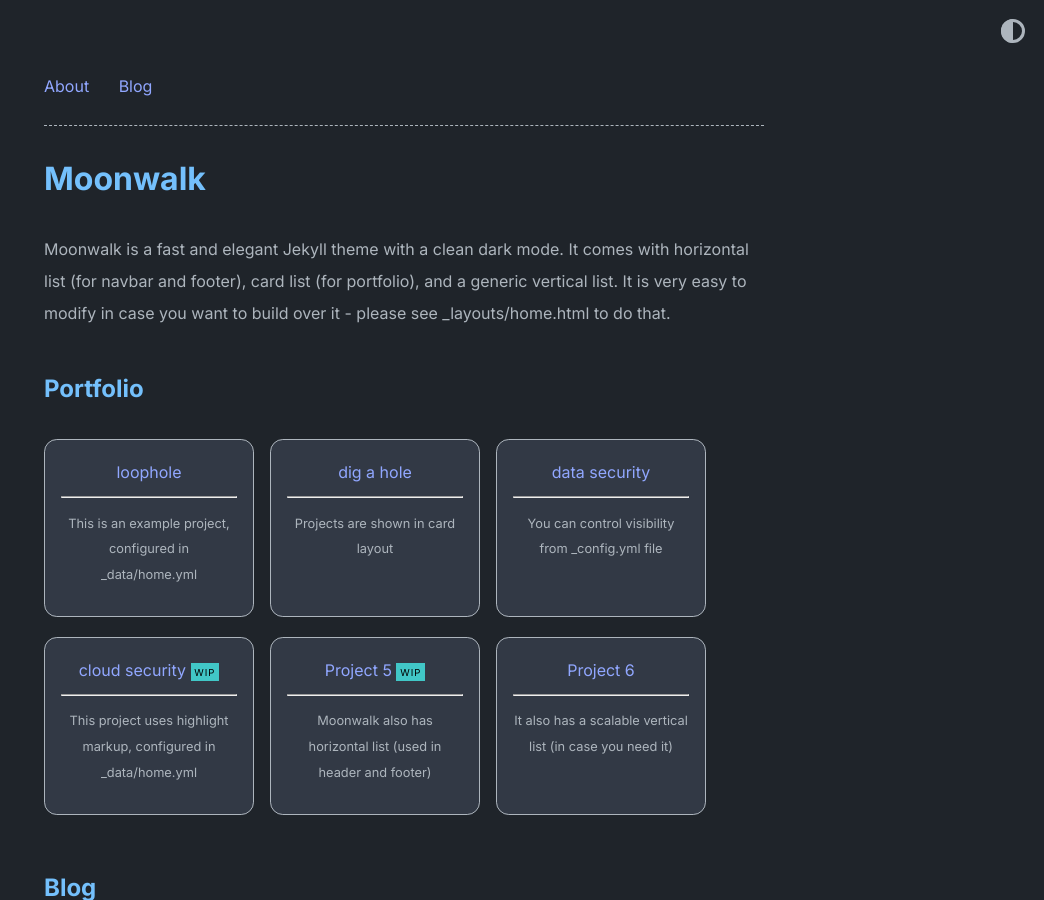
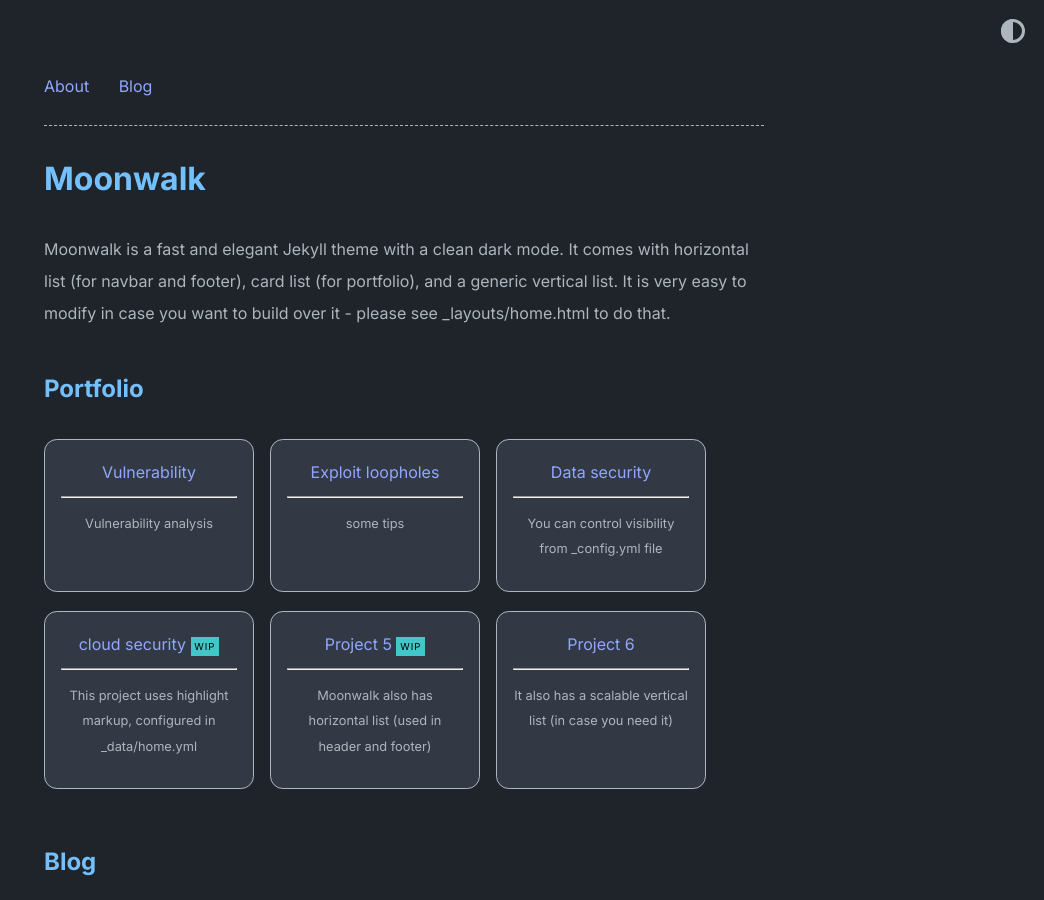
Before and after one commit to lanjian747/lanjian747.github.io, a Jekyll site: the page built from index.md, in a window 1280 px wide and 900 px high. Shown: the whole window, without its empty margins (236-1280 px from the left). Built offline with Jekyll 4.4.1, drawn with Linux system fonts in a browser that asks for light colours.

Commit message:
Update home.yml

```diff
--- a/_data/home.yml
+++ b/_data/home.yml
@@ -6,15 +6,15 @@ navbar_entries:
     url: blog
 
 project_entries:
-  - title: loophole
+  - title: Vulnerability
     url: overview-post
-    desc: This is an example project, configured in _data/home.yml
+    desc: Vulnerability analysis
 
-  - title: dig a hole
+  - title: Exploit loopholes
     url: overview-post
-    desc: Projects are shown in card layout
+    desc: some tips
 
-  - title: data security
+  - title: Data security
     url: overview-post
     desc: You can control visibility from _config.yml file
 
```
